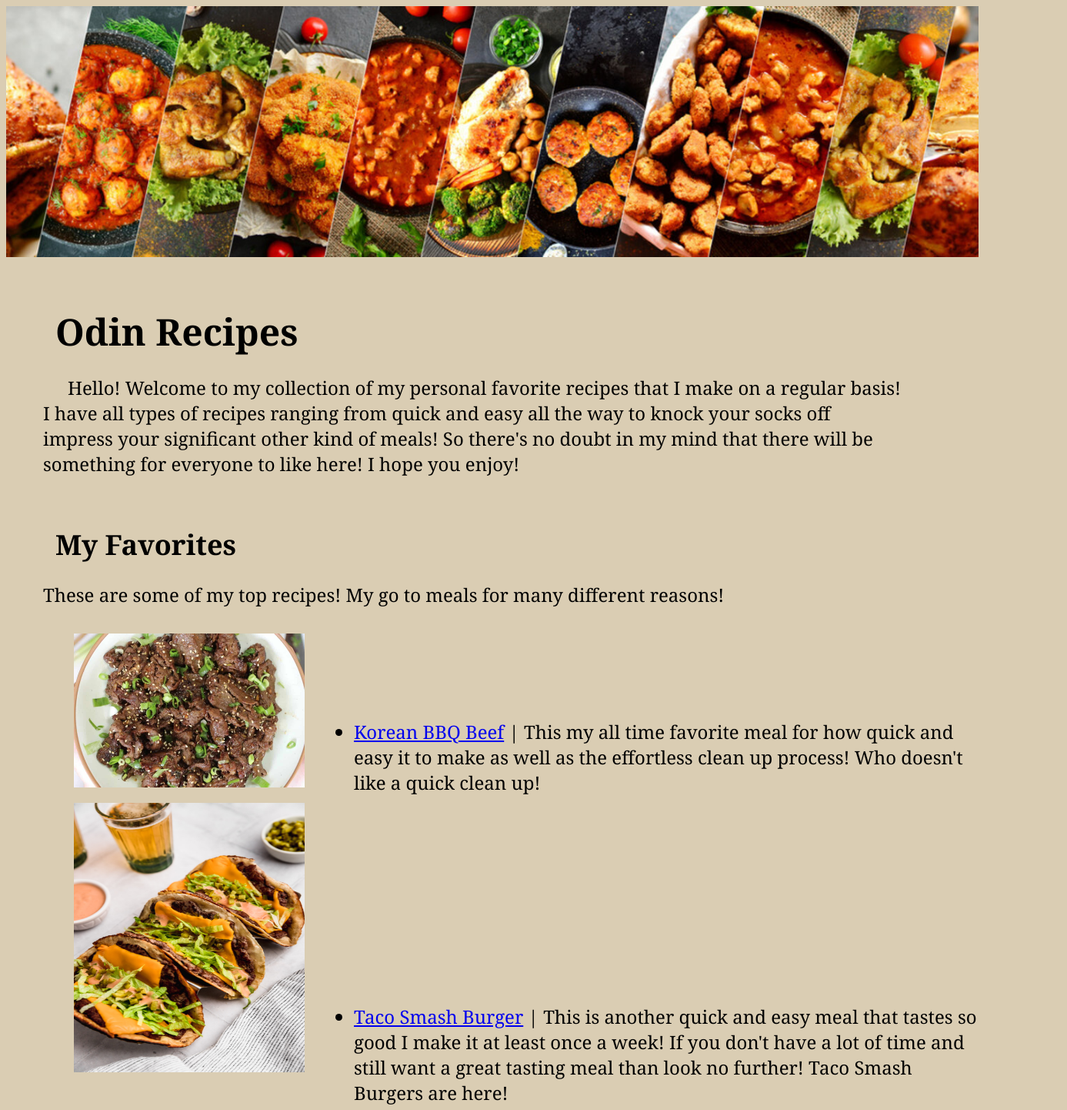
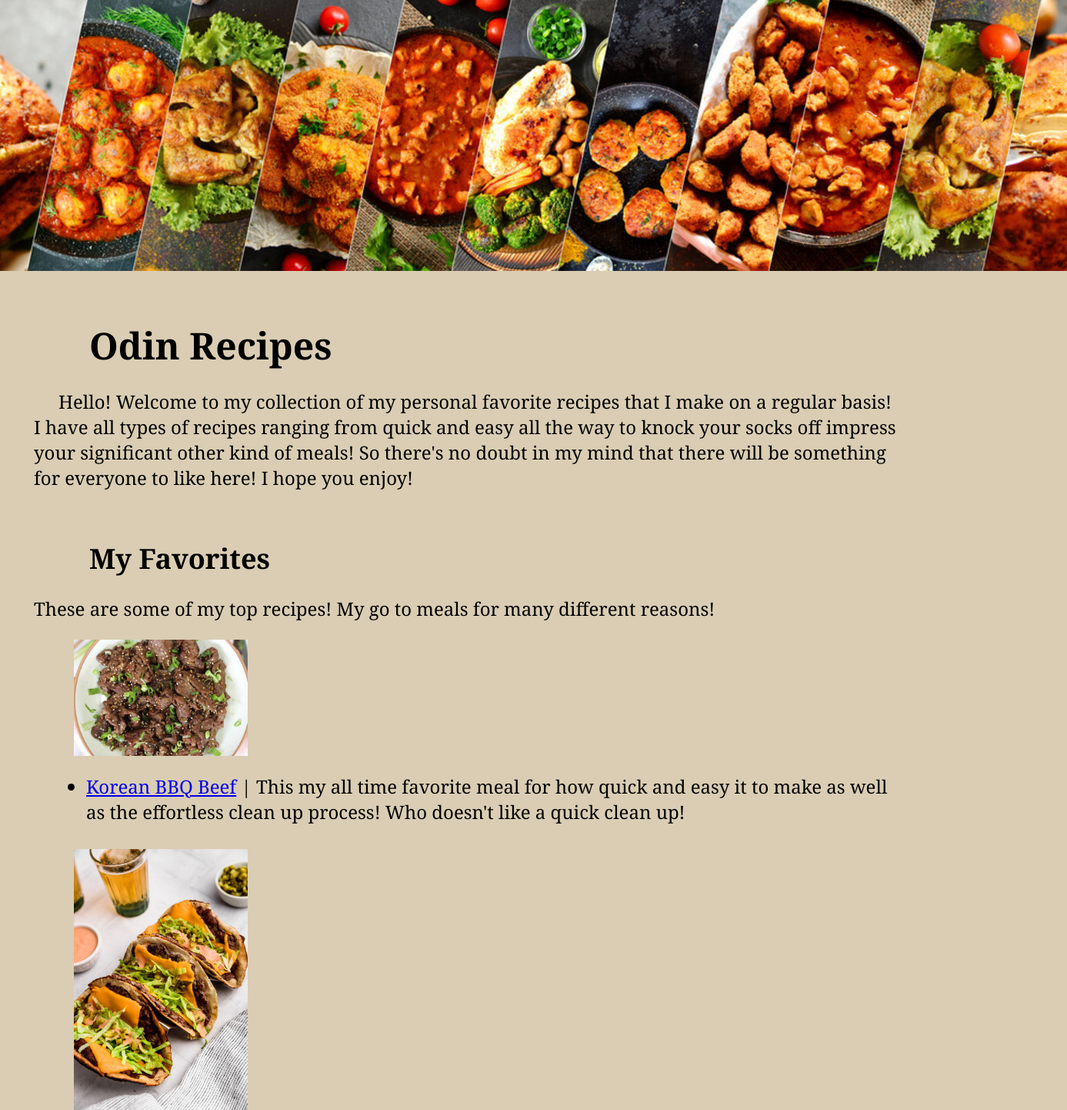
Before and after one commit to khoogterp/odin-recipes, a plain HTML site: page index.html in a window 1280 px wide. Shown: the top 1442 px of the page at 77% size, 1387 px wide, since content can reach past the window. Drawn offline with Linux system fonts and the light colour scheme.

Commit message:
Complete rough draft of styling
Move imgs to a good spot and resize to 226px width
slightly changed margins in most rules to bo consistent with eachother
as well as look better overall

```diff
--- a/style.css
+++ b/style.css
@@ -10,21 +10,22 @@ body {
 
 #food-banner {
     display: block;
-    margin-left: auto;
-    margin-right: auto;
-    width: 100%;
+    margin-left: -16px;
+    margin-right: -16px;
+    margin-top: -16px;
+    width: auto;
     height: auto;
+    align-content: center;
 }
 
 .header {
-    margin-left: 64px;
-    margin-right: 64px;
+    margin-left: 108px;
     margin-top: 64px;
     margin-bottom: 0%;
 }
 
 .para {
-    margin-left: 48px;
+    margin-left: 36px;
     margin-right: 100px;
 }
 
@@ -38,12 +39,13 @@ body {
 }
 
 .list {
-    margin-left: 364px;
-    margin-top: -128px;
+    margin-top: 16px;
+    margin-bottom: 32px;
+    margin-left: 16px;
+    margin-right: 100px;
 }
 
 .img {
-    margin-top: 10px;
-    margin-bottom: 32px;
-    margin-left: 0%
+    width: 226px;
+    height: auto;
 }
```
